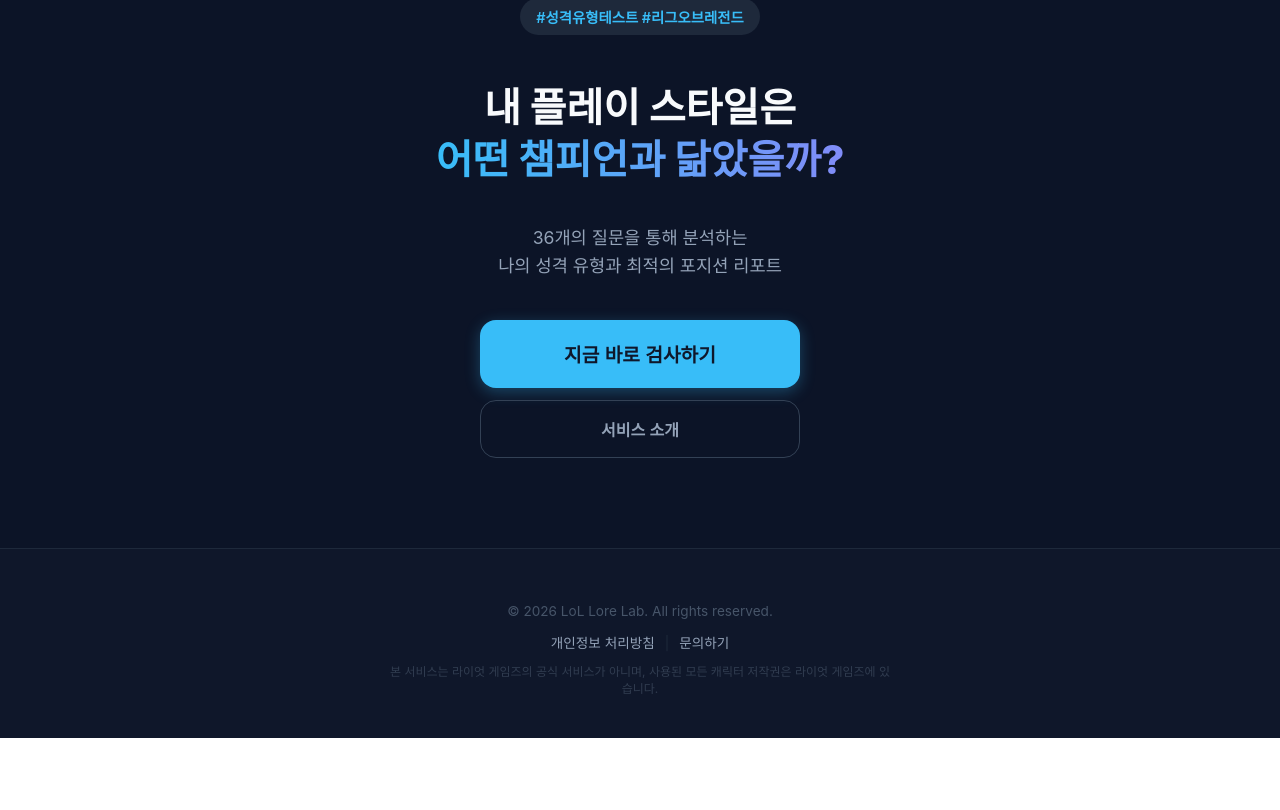
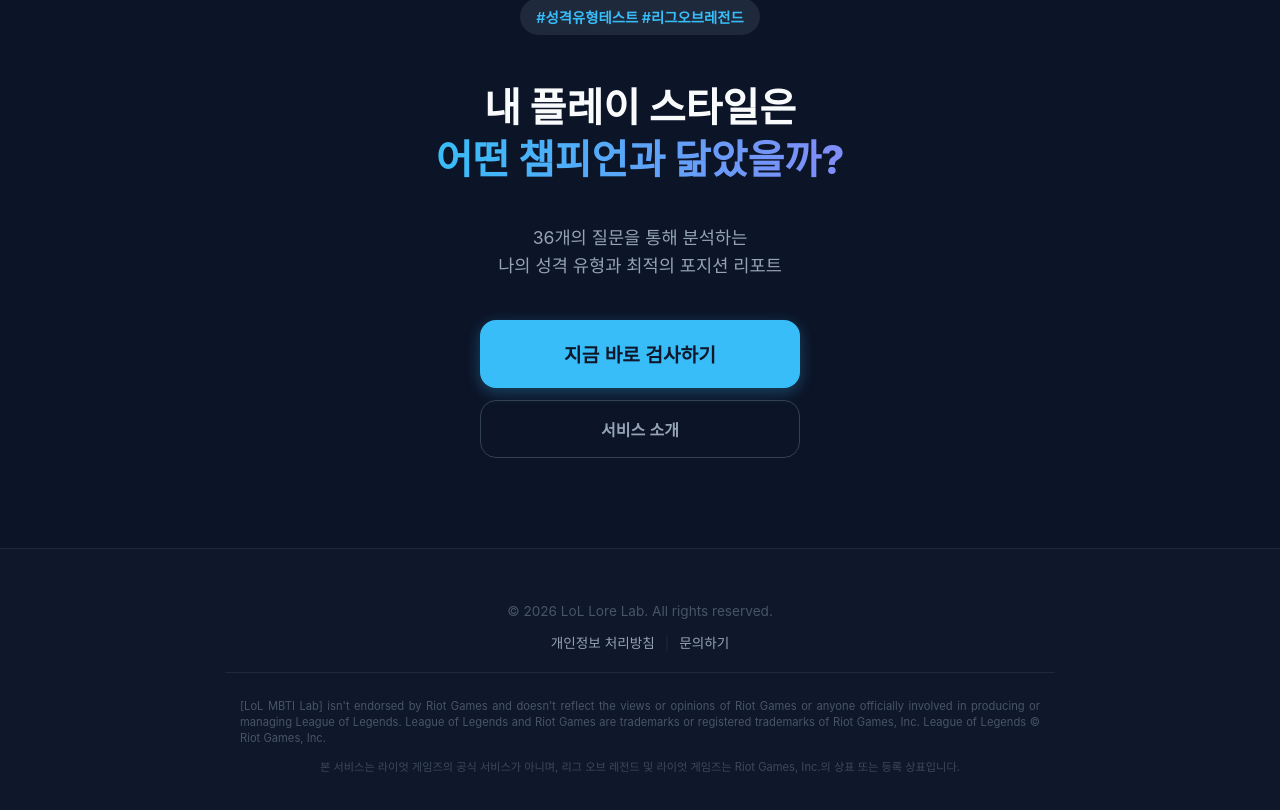
Before and after one commit to choihyunki/LeagueOfLegendsMBTI, a React (Create React App) app: page / in a window 1280 px wide. Shown: the part 252-1062 px from the top of the page. Before the commit the page ends 990 px from the top, so only its background shows below. Built offline with nearby package versions, Linux system fonts and the light colour scheme.

Commit message:
지식재산 저작권

```diff
--- a/public/index.html
+++ b/public/index.html
@@ -25,7 +25,7 @@
       property="og:description"
       content="나와 닮은 롤 챔피언은 누구일까? 지금 바로 테스트하고 결과를 공유해보세요!"
     />
-    <meta property="og:image" content="%PUBLIC_URL%/logo.png" />
+    <meta property="og:image" content="%PUBLIC_URL%/LOLMBTI.png" />
     <meta property="og:url" content="https://your-site-url.com" />
     <meta name="twitter:card" content="summary_large_image" />
     <meta
@@ -36,7 +36,7 @@
       name="twitter:description"
       content="리그 오브 레전드 캐릭터로 보는 나의 성격 유형 분석!"
     />
-    <meta name="twitter:image" content="%PUBLIC_URL%/logo.png" />
+    <meta name="twitter:image" content="%PUBLIC_URL%/LOLMBTI.png" />
     <script src="https://t1.kakaocdn.net/kakao_js_sdk/2.1.0/kakao.min.js"></script>
     <title>리그 오브 레전드 MBTI 테스트 - 나와 닮은 챔피언 찾기</title>
   </head>
--- a/src/App.js
+++ b/src/App.js
@@ -94,12 +94,22 @@ function App() {
           <span onClick={() => setPage("contact")} style={appStyles.link}>
             문의하기
           </span>
-          {/* 요청하신 대로 '홈으로' 링크 제거 */}
         </div>
-        <p style={appStyles.disclaimer}>
-          본 서비스는 라이엇 게임즈의 공식 서비스가 아니며, 사용된 모든 캐릭터
-          저작권은 라이엇 게임즈에 있습니다.
-        </p>
+
+        {/* 라이엇 게임즈 공식 가이드라인 문구 반영 */}
+        <div style={appStyles.disclaimerBox}>
+          <p style={appStyles.disclaimerText}>
+            [LoL MBTI Lab] isn't endorsed by Riot Games and doesn't reflect the
+            views or opinions of Riot Games or anyone officially involved in
+            producing or managing League of Legends. League of Legends and Riot
+            Games are trademarks or registered trademarks of Riot Games, Inc.
+            League of Legends © Riot Games, Inc.
+          </p>
+          <p style={appStyles.disclaimerKR}>
+            본 서비스는 라이엇 게임즈의 공식 서비스가 아니며, 리그 오브 레전드
+            및 라이엇 게임즈는 Riot Games, Inc.의 상표 또는 등록 상표입니다.
+          </p>
+        </div>
       </footer>
     </div>
   );
@@ -132,6 +142,25 @@ const appStyles = {
     margin: "0 auto",
     lineHeight: "1.4",
   },
+  disclaimerBox: {
+    marginTop: "20px",
+    padding: "15px",
+    borderTop: "1px solid #1e293b",
+    maxWidth: "800px",
+    margin: "20px auto 0",
+  },
+  disclaimerText: {
+    fontSize: "0.7rem",
+    color: "#475569",
+    lineHeight: "1.4",
+    textAlign: "justify",
+    marginBottom: "8px",
+  },
+  disclaimerKR: {
+    fontSize: "0.7rem",
+    color: "#475569",
+    opacity: 0.8,
+  },
 };
 
 export default App;
--- a/src/ContactPage.js
+++ b/src/ContactPage.js
@@ -15,13 +15,7 @@ const ContactPage = ({ onBack }) => {
 
         <div style={styles.card}>
           <p>
-            📧 <strong>Email:</strong> your-email@gmail.com
-          </p>
-          <p>
-            📺 <strong>YouTube:</strong>{" "}
-            <a href="현기님유튜브링크" style={styles.link}>
-              최현기의 LoL Lore 연구소
-            </a>
+            📧 <strong>Email:</strong> shcoolbus123@gmail.com
           </p>
         </div>
 
```
Also changed, not shown: 1 other file (tests, documents, lock files or other folders).
